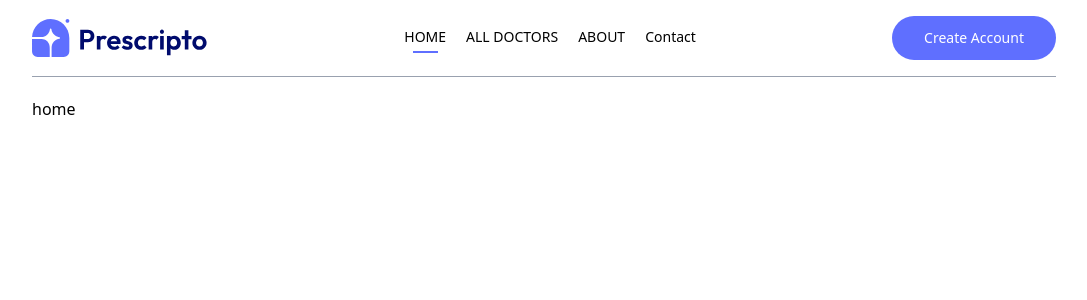
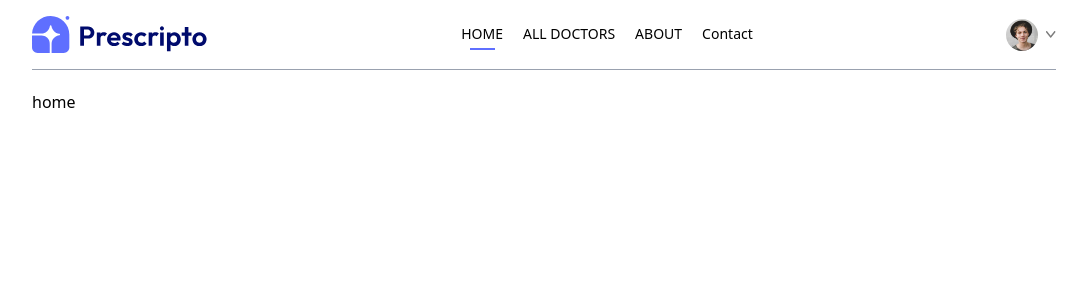
Before and after one commit to meh5REeen/Perscriptio, a React (Vite) app in the folder frontend/: page / in a window 1280 px wide. Shown: the top 300 px of the page, without its empty margins (96-1183 px from the left). Built offline with nearby package versions, Linux system fonts and the light colour scheme; the HTML template or start-up script is replaced by a standard one.

Commit message:
completed Nav

```diff
--- a/frontend/src/Components/Navbar.jsx
+++ b/frontend/src/Components/Navbar.jsx
@@ -1,8 +1,11 @@
-import React from 'react'
+import React, { useState } from 'react'
 import {assets} from '../assets/assets_frontend/assets.js';
 import {NavLink, useNavigate} from 'react-router-dom';
 const Navbar = () => {
   const navigate = useNavigate();
+  const [showMenu,setShowMenu] = useState(false);
+  const [token,setToken] = useState(true);
+
   return (
     <div className='flex items-center justify-between text-sm py-4 mb-5 border-b border-b-gray-400'>
       <img className='w-44 cursor-pointer' src={assets.logo} alt="logo"/>
@@ -26,8 +29,32 @@
         </NavLink>
       </ul>
       <div className='flex items-center gap-4'>
+        {
+          token ?
+          <div className='flex items-center gap-2 cursor-pointer group relative'>
+            <img
+                className='w-8 rounded-full'
+                src = {assets.profile_pic}
+                alt="profile picture"
+            />
+            <img
+                className='w-2.5'
+                src={assets.dropdown_icon}/>
+
+            <div className='absolute top-0 right-0 pt-14 text-base font-medium text-gray-600 z-20 hidden group-hover:block'>
+                  <div className='min-w-48 bg-stone-100 rounded flex flex-col gap-4 p-4 '>
+                      <p onClick={()=>{navigate('/profile')}} className='hover:text-black cursor-pointer'>My Profile</p>
+                      <p onClick={()=>{navigate('/my-appointments')}} className='hover:text-black cursor-pointer'>My Appointments</p>
+                      <p onClick={()=>{setToken(false)}} className='hover:text-black cursor-pointer'>Logout</p>
+
+                  </div>
+
+            </div>
+          </div>
+          :
+
         <button onClick={()=>navigate('/login')}
-         className='bg-[#5f6FFF] text-white px-8 py-3 rounded-full font-light hidden md:block'>Create Account</button>
+         className='bg-[#5f6FFF] text-white px-8 py-3 rounded-full font-light hidden md:block'>Create Account</button>}
       </div>
     </div>
   )
```
